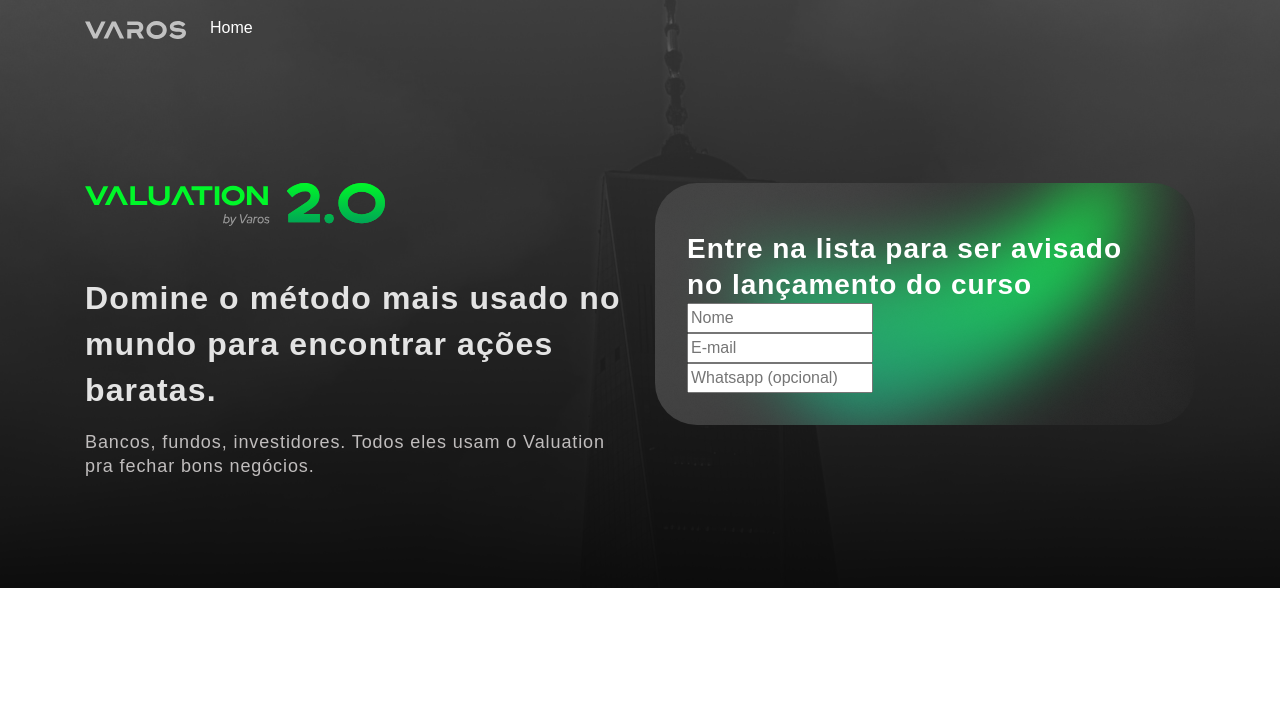
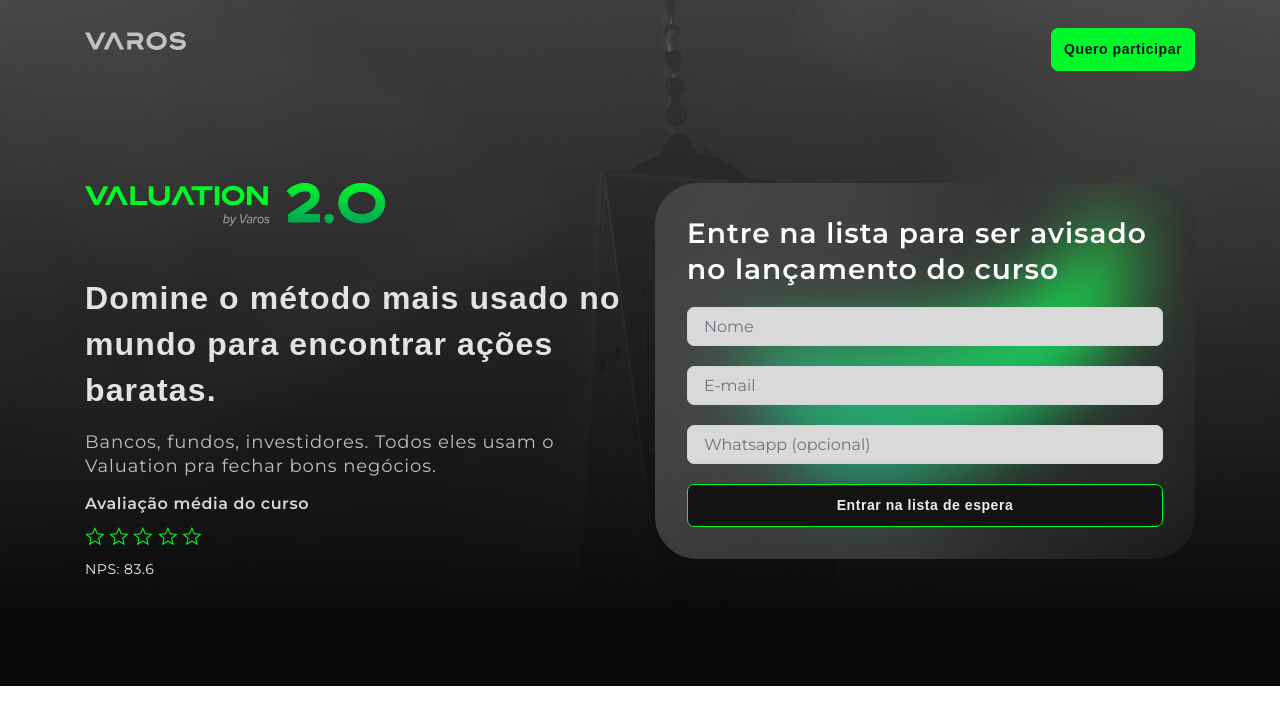
Before and after one commit to BrenoFroes/varos-javascript, a website: page src/index.html in a window 1280 px wide. Drawn offline with nearby package versions, Linux system fonts and the light colour scheme; some packages are replaced by stand-ins of ours; a web font is replaced by a local one.

Commit message:
[chore] Adjust first section

```diff
--- a/src/assets/sass/_designsystem.scss
+++ b/src/assets/sass/_designsystem.scss
@@ -5,7 +5,7 @@
 
 
 $font-primary: 'Termina', sans-serif; //400 e 700
-$font-secondary: '', sans-serif; // 400 , 700 e 800
+$font-secondary: 'Montserrat', sans-serif; // 400 , 700 e 800
 
 /* Fonts & Colors */
 $color-primary:  #FAFAFA;
--- a/src/assets/sass/_global.scss
+++ b/src/assets/sass/_global.scss
@@ -20,7 +20,7 @@
 footer, header, hgroup, menu, nav, section {
     display: block;
 }
- h1, h2, h3, h4, h5, h6  {
+ h1, h2, h3, h4, h5, h6, button  {
     font-family: $font-primary;
 }
 
--- a/src/assets/sass/index.scss
+++ b/src/assets/sass/index.scss
@@ -13,6 +13,45 @@
 }
 
 #lp {
+  .btn-black {
+    width: 100%;
+    height: 43px;
+    color: white;
+    margin-top: 20px;
+    background: #131313;
+    border: 0.5px solid #00F729;
+    border-radius: 7px;
+    transition: all 1s;
+
+    font-weight: 600;
+    font-size: 14px;
+    line-height: 135%;
+    letter-spacing: 0.04em;
+    color: #EEEEEE;
+  }
+  .btn-black:hover {
+    background-color: #00F729;
+    color: #131313;
+  }
+  .btn-green {
+    width: 100%;
+    height: 43px;
+    color: #131313;
+    margin-top: 20px;
+    background: #00F729;
+    border: 0.5px solid #00F729;
+    border-radius: 7px;
+    transition: all 1s;
+
+    font-weight: 600;
+    font-size: 14px;
+    line-height: 135%;
+    letter-spacing: 0.04em;
+  }
+  .btn-green:hover {
+    background-color: #131313;
+    color: white;
+  }
   .topo {
     background-image: url(../img/back-desktop.webp);
     background-repeat: no-repeat;
@@ -59,7 +98,48 @@
           color: #C0BDBD;
           margin-top: 16px;
         }
-
+        .avaliacao {
+          p {
+            font-weight: 600;
+            font-size: 16px;
+            line-height: 129.5%;
+            letter-spacing: 0.035em;
+            color: #D9D9D9;
+            @media (max-width: 1399.98px) {
+            }
+            @media (max-width: 1199.98px) {
+            }
+            @media (max-width: 991.98px) {
+              font-size: 14px;
+            }
+            @media (max-width: 767.98px) {
+              font-size: 12px;
+            }
+            @media (max-width: 575.98px) {
+            }
+          }
+          .stars {
+            margin: 8px auto 8px 0;
+          }
+          .nps {
+            font-weight: 400;
+            font-size: 14px;
+            line-height: 13px;
+            color: #EEEEEE;
+            @media (max-width: 1399.98px) {
+            }
+            @media (max-width: 1199.98px) {
+            }
+            @media (max-width: 991.98px) {
+              font-size: 12px;
+            }
+            @media (max-width: 767.98px) {
+              font-size: 10px;
+            }
+            @media (max-width: 575.98px) {
+            }
+          }
+        }
         .form-content{
           background: url(../img/back-form.webp);
           background-size: cover;
@@ -72,20 +152,30 @@
           align-items: start;
           justify-content: space-around;
           flex-direction: column;
-
           p {
+            margin: 0;
             font-weight: 600;
             font-size: 28px;
             line-height: 129.5%;
             letter-spacing: 0.035em;
             color: #FFFFFF;
           }
-
           form {
+            width: 100%;
             display: flex;
             align-items: start;
             justify-content: start;
             flex-direction: column;
+            .form-control {
+              padding: 10px 16px;
+              gap: 10px;
+              width: 100%;
+              height: 39px;
+              background: #D9D9D9;
+              border-radius: 7px;
+              margin: 20px auto 0 auto;
+            }
+
           }
         }
       }
@@ -96,6 +186,9 @@
       position: fixed;
       top: 0;
       width: 100%;
+      .collapse {
+        justify-content: end;
+      }
     } //barra
 
 
--- a/src/index.html
+++ b/src/index.html
@@ -81,7 +81,7 @@
             <div class="collapse navbar-collapse" id="navbarNav">
               <ul class="navbar-nav">
                 <li class="nav-item active">
-                  <a class="nav-link" href="#">Home</a>
+                  <button class="btn btn-green">Quero participar</button>
                 </li>
               </ul>
             </div>
@@ -95,14 +95,26 @@
                 <img width="301" height="59" class="valuation" src="./assets/img/valuation.svg" alt="Valuation 2.0" />
                 <h1>Domine o método mais usado no mundo para encontrar ações baratas.</h1>
                 <p>Bancos, fundos, investidores. Todos eles usam o Valuation pra fechar bons negócios. </p>
+                <div class="avaliacao">
+                  <p>Avaliação média do curso</p>
+                  <div class="stars">
+                    <img src="./assets/img/star.svg" width="20" height="20" alt="Estrela">
+                    <img src="./assets/img/star.svg" width="20" height="20" alt="Estrela">
+                    <img src="./assets/img/star.svg" width="20" height="20" alt="Estrela">
+                    <img src="./assets/img/star.svg" width="20" height="20" alt="Estrela">
+                    <img src="./assets/img/star.svg" width="20" height="20" alt="Estrela">
+                  </div>
+                  <p class="nps">NPS: 83.6</p>
+                </div>
               </div>
               <div class="col-12 col-sm-12 col-md-6 col-lg-6 col-xl-6">
                 <div class="form-content">
                   <p>Entre na lista para ser avisado no lançamento do curso</p>
                   <form>
-                    <input type="text" placeholder="Nome">
-                    <input type="text" placeholder="E-mail">
-                    <input type="text" placeholder="Whatsapp (opcional)">
+                    <input type="text" class="form-control" placeholder="Nome">
+                    <input type="text" class="form-control" placeholder="E-mail">
+                    <input type="text" class="form-control" placeholder="Whatsapp (opcional)">
+                    <button class="btn btn-black">Entrar na lista de espera</button>
                   </form>
                 </div>
               </div>
```
Also changed, not shown: src/assets/css/index.css, src/assets/css/index.min.css.
